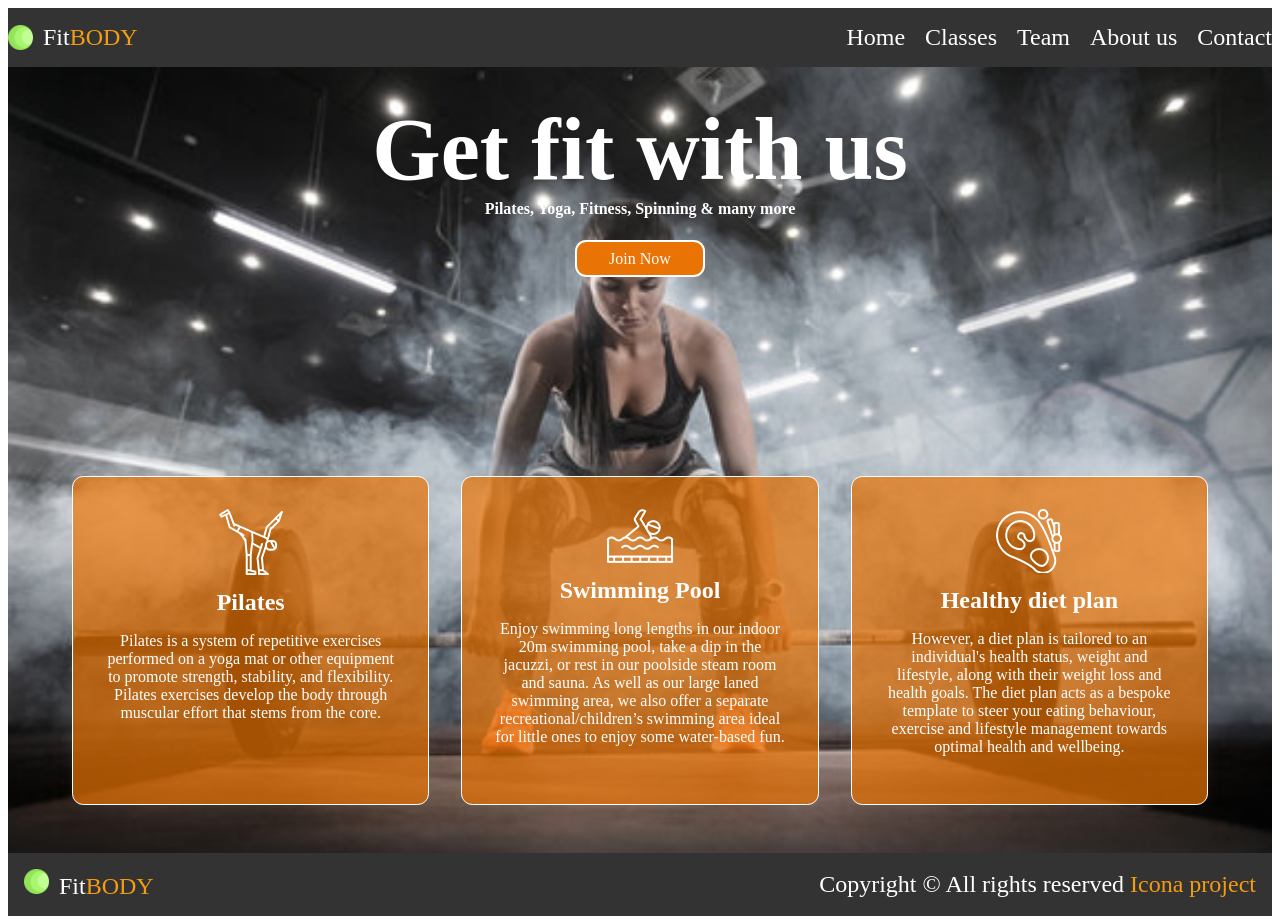
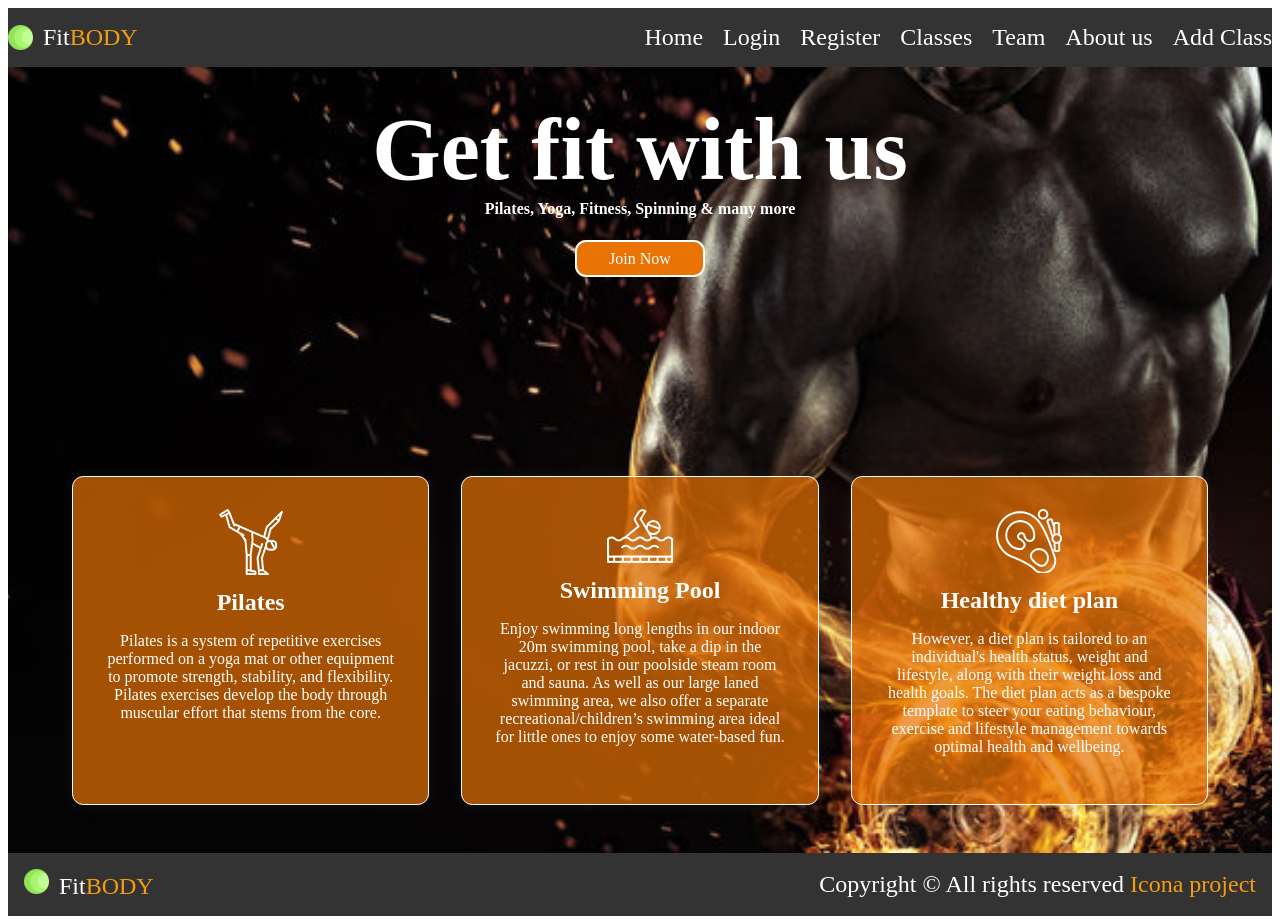
Before and after one commit to icona99/FitBody, a React (Vite) app: page / in a window 1280 px wide. Built offline with nearby package versions, Linux system fonts and the light colour scheme.

Commit message:
add background image to home page

```diff
--- a/src/components/Header.jsx
+++ b/src/components/Header.jsx
@@ -19,16 +19,22 @@ function Header() {
                             <a href="index.html">Home</a>
                         </li>
                         <li>
-                            <a href="services.html">Classes</a>
+                            <a href="login.html">Login</a>
                         </li>
                         <li>
-                            <a href="blog.html">Team</a>
+                            <a href="register.html">Register</a>
+                        </li>
+                        <li>
+                            <a href="classes.html">Classes</a>
+                        </li>
+                        <li>
+                            <a href="team.html">Team</a>
                         </li>
                         <li>
                             <a href="about.html">About us</a>
                         </li>
                         <li>
-                            <a href="contact.html">Contact</a>
+                            <a href="addClass.html">Add Class</a>
                         </li>
                     </ul>
                 </nav>
--- a/src/components/Home.css
+++ b/src/components/Home.css
@@ -1,5 +1,5 @@
 .home{
-    background-image: url('/public/images/360_F_507731580_jBCk75CQAvIlHkWnNOTbWtzpvusICeOu.jpg');
+    background-image: url('/public/images/360_F_124887107_jHzYHrpwWVFm8PJM9Z0tgyblk5of0aUZ.jpg');
     background-size: cover;
     background-repeat: no-repeat;
     background-position: center;
@@ -34,7 +34,7 @@
 }
 
 .home-button a:hover{
-    background: rgb(153, 100, 0);
+    background: rgb(233, 115, 4);
     color: black;
     cursor: pointer;
 }
```
Also changed, not shown: public/images/360_F_124887107_jHzYHrpwWVFm8PJM9Z0tgyblk5of0aUZ.jpg (added).
